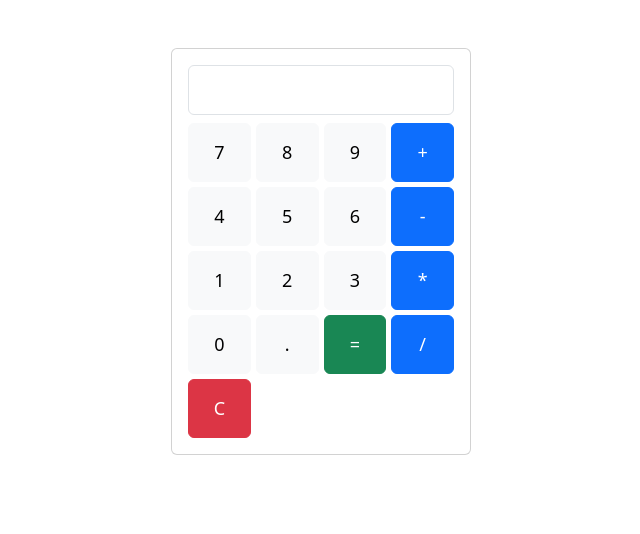
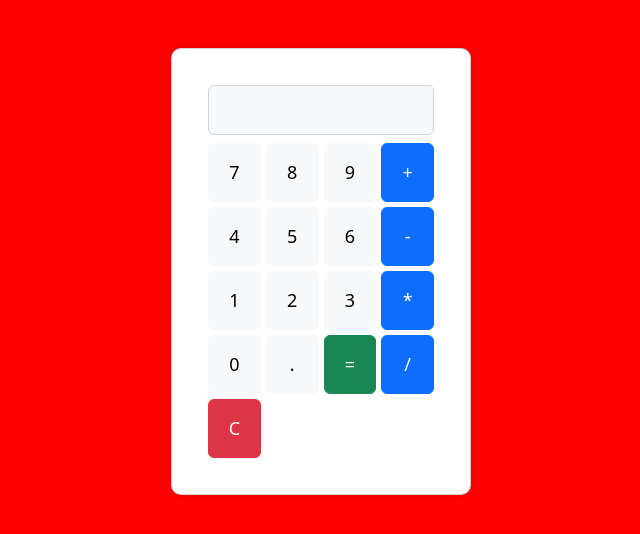
Before and after one commit to Caffeine-Gallery/my-new-testproject-1730124149573-0192d36ef65e, a website built with Vite: page frontend/index.html in a window 1280 px wide. Shown: the whole page, without its empty margins (319-959 px from the left). Built offline with nearby package versions, Linux system fonts and the light colour scheme; what @dfinity/agent would draw is missing.

Commit message:
0192d36f-fdbd-7aaa-8998-b70fcce89ec8

```diff
--- a/frontend/index.css
+++ b/frontend/index.css
@@ -1,6 +1,14 @@
+body {
+    background-color: red;
+}
+
 .calculator {
     max-width: 300px;
     margin: 0 auto;
+    background-color: white;
+    border-radius: 10px;
+    padding: 20px;
+    box-shadow: 0 0 10px rgba(0,0,0,0.1);
 }
 
 .keypad {
@@ -17,4 +25,7 @@
 #display {
     font-size: 24px;
     text-align: right;
+    margin-bottom: 10px;
+    background-color: #f8f9fa;
+    border: 1px solid #ced4da;
 }
```
